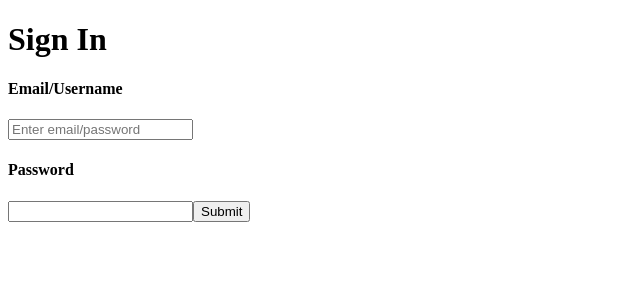
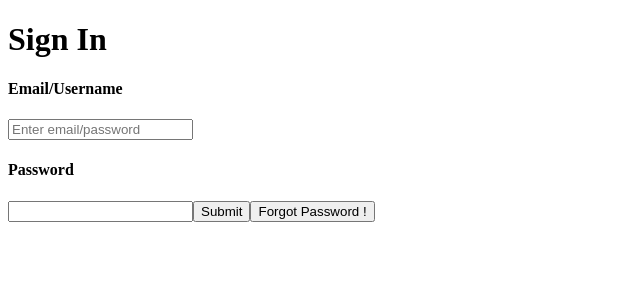
Before and after one commit to gautamkushwaha/TeachV, a React (Vite) app in the folder frontend/: page /signin in a window 1280 px wide. Shown: the top 300 px of the page, without its empty margins (0-640 px from the left). Built offline with nearby package versions, Linux system fonts and the light colour scheme.

Commit message:
created forgotPassword file for the feature

```diff
--- /dev/null
+++ b/frontend/src/pages/ForgotPassword.jsx
@@ -0,0 +1,6 @@
+const ForgotPassword = () => {
+  return (
+    <div>ForgotPassword</div>
+  )
+}
+export default ForgotPassword
--- a/frontend/src/pages/SignIn.jsx
+++ b/frontend/src/pages/SignIn.jsx
@@ -64,6 +64,7 @@ const SignIn = () => {
           required
         />
         <button type="submit">Submit</button>
+        <button >Forgot Password !</button>
         {errorMessage && <div style={{ color: "red" }}>{errorMessage}</div>}
 
       </form>
```
